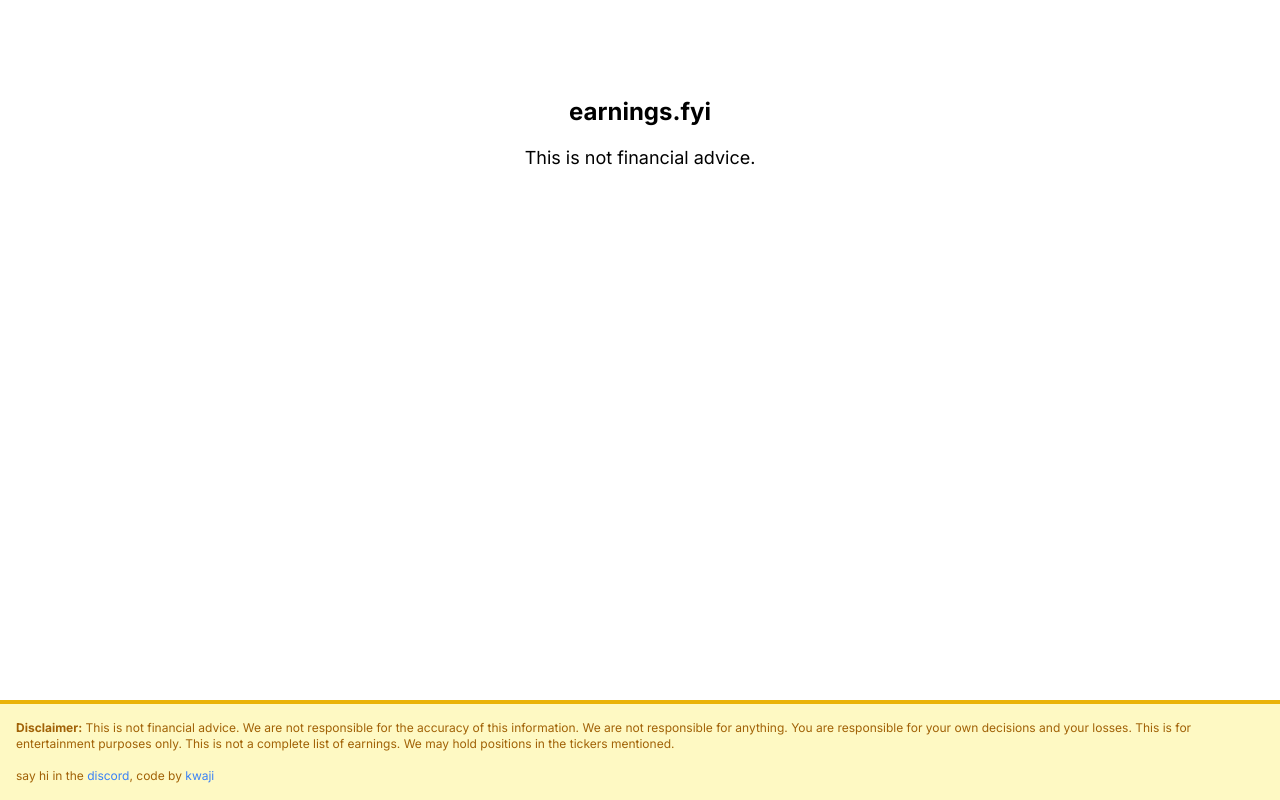
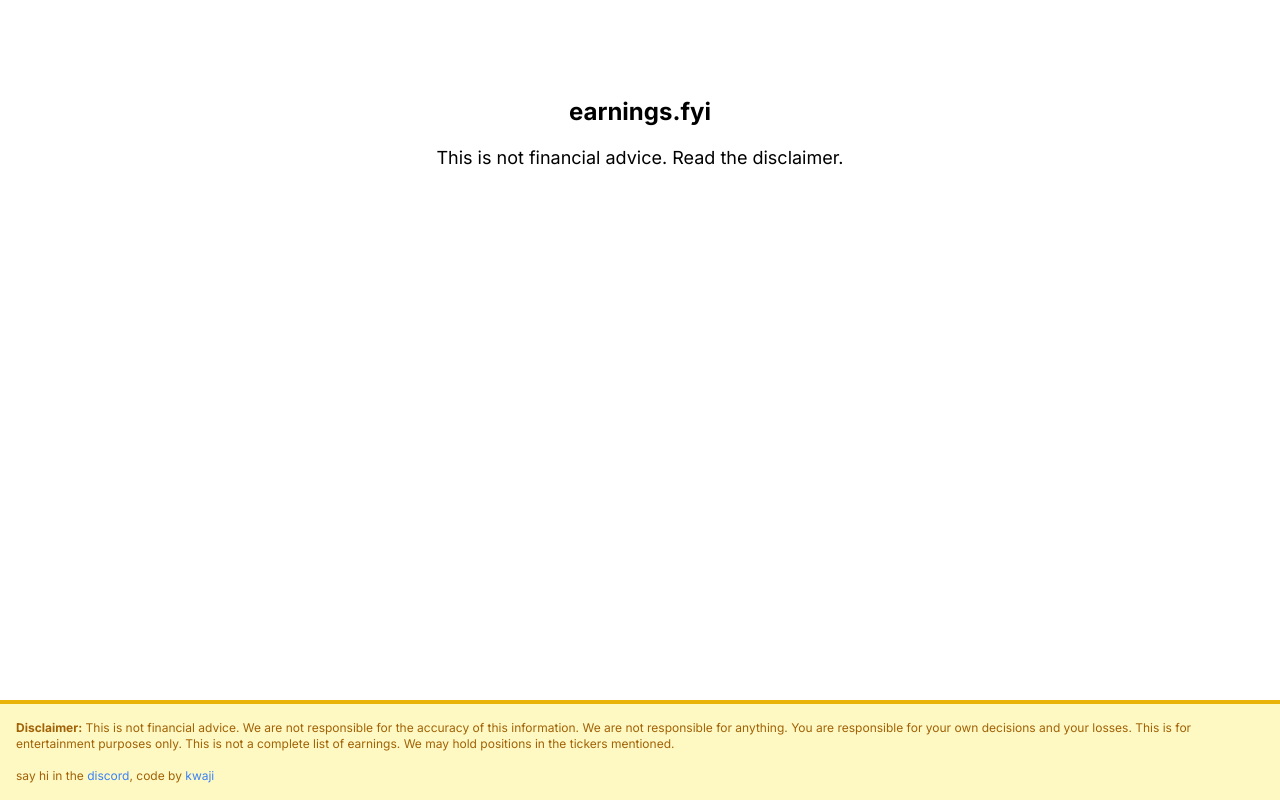
Before and after one commit to jarrensj/earningsfyi, a Next.js app: page / in a window 1280 px wide. Built offline with nearby package versions, Linux system fonts and the light colour scheme.

Commit message:
read the disclaimer

```diff
--- a/app/page.tsx
+++ b/app/page.tsx
@@ -7,7 +7,7 @@
       <main className="flex flex-col items-center p-24 flex-grow">
       <h1 className="text-2xl font-bold mb-4">earnings.fyi</h1>
         <p className="text-lg text-center mb-4">
-          This is not financial advice.
+          This is not financial advice. Read the disclaimer.
         </p>
       </main>
       <Footer />
```
